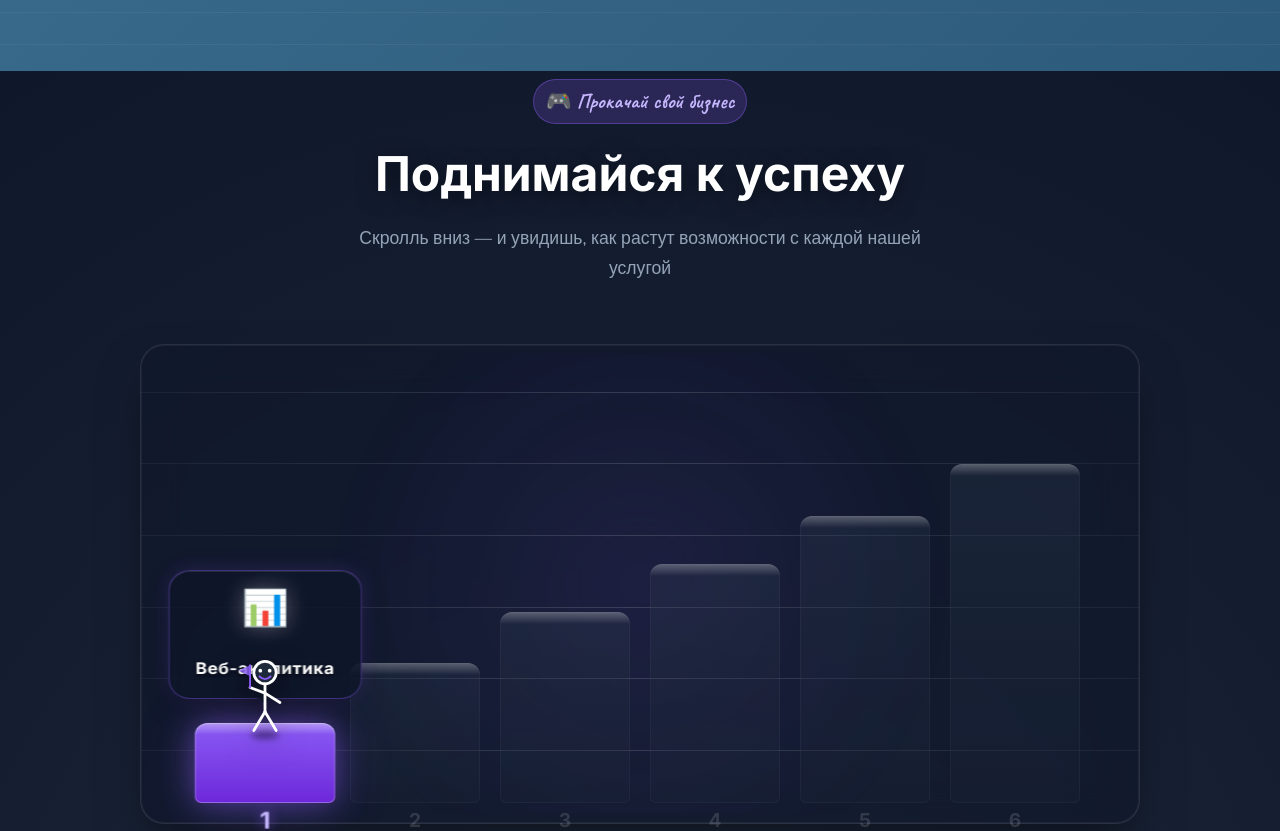
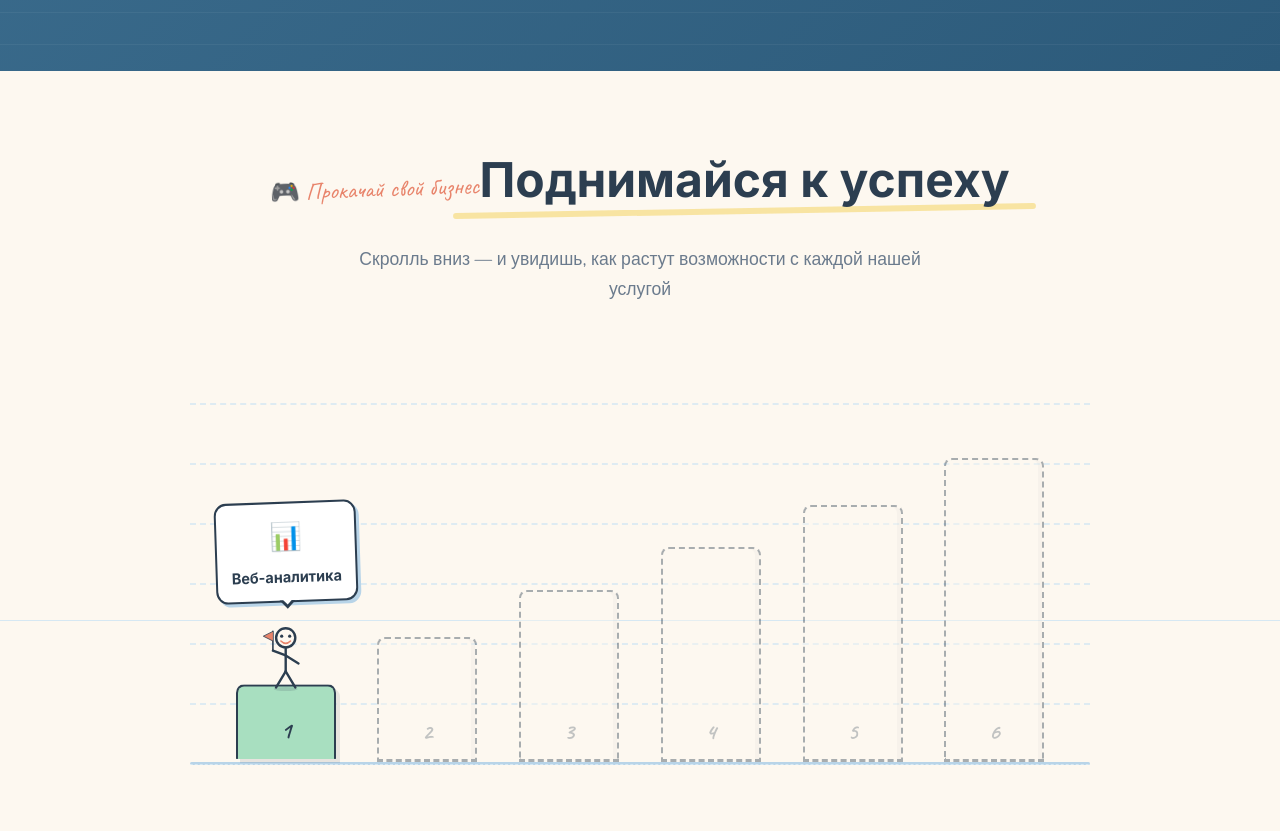
Before and after one commit to reborn-web3/traffic63, a Next.js app: page / in a window 1280 px wide. Shown: the part 980-1811 px from the top of the page. Built offline with nearby package versions, Linux system fonts and the light colour scheme.

Commit message:
design improvements

```diff
--- a/app/globals.css
+++ b/app/globals.css
@@ -63,6 +63,7 @@ body {
     linear-gradient(var(--line-blue-light) 1px, transparent 1px);
   background-size: 100% 32px;
   background-position: 0 0;
+  background-attachment: fixed;
 }
 
 /* Red margin line */
@@ -598,7 +599,7 @@ body::before {
 
 /* ===== COZY BOARD-GAME ROADMAP ===== */
 .cozy-roadmap-section {
-  background: var(--paper); /* matching doodle theme */
+  background: transparent; /* matching doodle theme */
   padding: 100px 0;
   position: relative;
   overflow: hidden;
@@ -854,9 +855,7 @@ body::before {
 
 .climber-outer {
   position: relative;
-  background: radial-gradient(circle at center, #1e293b 0%, #0f172a 100%);
-  color: #fff;
-  overflow: hidden;
+  background: transparent;
 }
 
 .climber-sticky {
@@ -873,56 +872,63 @@ body::before {
   width: 100%;
   padding: 0 0 40px;
   position: relative;
-  z-index: 10;
 }
 
 .climber-header {
   text-align: center;
-  margin-bottom: 40px;
+  margin-bottom: 30px;
 }
 
 .climber-header .section-title {
-  color: #fff;
+  font-family: var(--font-heading);
   font-size: 3rem;
-  text-shadow: 0 4px 20px rgba(0,0,0,0.5);
+  color: var(--ink-dark);
   margin-top: 12px;
+  position: relative;
+  display: inline-block;
+}
+
+.climber-header .section-title::after {
+  content: '';
+  position: absolute;
+  bottom: -4px;
+  left: -5%;
+  width: 110%;
+  height: 6px;
+  background: var(--yellow);
+  border-radius: 3px;
+  transform: rotate(-1deg);
+  z-index: -1;
+  opacity: 0.6;
 }
 
 .climber-header .section-subtitle {
-  color: #94a3b8;
+  color: var(--pencil);
+  font-family: var(--font-body);
   font-size: 1.1rem;
+  margin-top: 15px;
 }
 
 .climber-header .section-label {
-  background: rgba(139, 92, 246, 0.2);
-  border: 1px solid rgba(139, 92, 246, 0.4);
-  color: #c4b5fd;
+  font-family: var(--font-handwritten);
+  font-size: 1.5rem;
+  color: var(--coral);
   display: inline-block;
-  padding: 4px 12px;
-  border-radius: 50px;
-  font-weight: bold;
+  transform: rotate(-2deg);
 }
 
 .climber-arena {
   position: relative;
-  height: 480px;
-  max-width: 1000px;
+  height: 400px;
+  max-width: 900px;
   margin: 0 auto;
-  padding: 60px 40px 0;
-  background: rgba(15, 23, 42, 0.6);
-  border-radius: 24px;
-  border: 1px solid rgba(255, 255, 255, 0.1);
-  box-shadow: 0 25px 50px -12px rgba(0, 0, 0, 0.5), inset 0 0 0 1px rgba(255,255,255,0.05);
-  backdrop-filter: blur(20px);
-  -webkit-backdrop-filter: blur(20px);
+  padding: 40px 20px 0;
 }
 
 .climber-grid {
   position: absolute;
   inset: 0;
   pointer-events: none;
-  border-radius: 24px;
-  overflow: hidden;
 }
 
 .climber-grid-line {
@@ -930,34 +936,35 @@ body::before {
   left: 0;
   right: 0;
   height: 1px;
-  background: rgba(255, 255, 255, 0.05);
-  box-shadow: 0 0 10px rgba(255,255,255,0.02);
-}
-
-.climber-grid-line::after {
-  content: '';
-  position: absolute;
-  left: 0;
-  top: 0;
-  width: 100%;
-  height: 100%;
-  background: linear-gradient(90deg, transparent, rgba(255,255,255,0.1), transparent);
+  border-top: 2px dashed var(--line-blue-light);
+  opacity: 0.8;
 }
 
 .climber-bars {
   display: flex;
   align-items: flex-end;
-  justify-content: center;
-  gap: 20px;
+  justify-content: space-evenly;
+  gap: 16px;
   height: 100%;
   position: relative;
   z-index: 2;
-  padding-bottom: 20px;
+  padding-bottom: 3px;
+}
+
+.climber-baseline {
+  position: absolute;
+  bottom: 0;
+  left: 0;
+  width: 100%;
+  height: 3px;
+  background: var(--line-blue);
+  border-radius: 2px;
+  border-bottom: 1px dashed var(--line-blue-light);
 }
 
 .climber-bar-wrapper {
   flex: 1;
-  max-width: 130px;
+  max-width: 100px;
   display: flex;
   flex-direction: column;
   align-items: center;
@@ -968,214 +975,131 @@ body::before {
 
 .climber-label-modern {
   position: absolute;
-  bottom: calc(100% + 24px);
+  bottom: calc(100% + 80px);
   left: 50%;
-  transform: translateX(-50%) translateY(30px) scale(0.9) rotateX(-20deg);
+  transform: translateX(-50%) translateY(10px) scale(0.9);
   opacity: 0;
-  transition: all 0.6s cubic-bezier(0.34, 1.56, 0.64, 1);
+  transition: all 0.4s cubic-bezier(0.34, 1.56, 0.64, 1);
   pointer-events: none;
   z-index: 10;
-  perspective: 1000px;
 }
 
 .climber-label-modern--visible {
   opacity: 1;
-  transform: translateX(-50%) translateY(0) scale(1) rotateX(0deg);
+  transform: translateX(-50%) translateY(0) scale(1);
 }
 
 .climber-label-modern-inner {
   display: flex;
   flex-direction: column;
   align-items: center;
-  background: rgba(15, 23, 42, 0.85);
-  backdrop-filter: blur(16px);
-  -webkit-backdrop-filter: blur(16px);
-  border: 1px solid rgba(139, 92, 246, 0.4);
-  padding: 16px 24px;
-  border-radius: 20px;
-  box-shadow:
-    0 10px 30px -10px rgba(0, 0, 0, 0.5),
-    0 0 20px rgba(139, 92, 246, 0.2),
-    inset 0 1px 0 rgba(255, 255, 255, 0.1);
+  background: white;
+  border: 2px solid var(--ink-dark);
+  padding: 10px 14px;
+  border-radius: 12px;
+  box-shadow: 3px 3px 0 var(--line-blue);
   white-space: nowrap;
+  position: relative;
+  transform: rotate(-2deg);
 }
 
 .climber-label-modern-inner::after {
   content: '';
   position: absolute;
-  bottom: -6px;
+  bottom: -8px;
   left: 50%;
-  transform: translateX(-50%) rotate(45deg);
-  width: 12px;
-  height: 12px;
-  background: rgba(15, 23, 42, 0.85);
-  border-right: 1px solid rgba(139, 92, 246, 0.4);
-  border-bottom: 1px solid rgba(139, 92, 246, 0.4);
-  backdrop-filter: blur(16px);
-  border-radius: 0 0 4px 0;
+  transform: translateX(-50%);
+  border-width: 8px 8px 0;
+  border-style: solid;
+  border-color: var(--ink-dark) transparent transparent transparent;
+}
+
+.climber-label-modern-inner::before {
+  content: '';
+  position: absolute;
+  bottom: -4px;
+  left: 50%;
+  transform: translateX(-50%);
+  border-width: 6px 6px 0;
+  border-style: solid;
+  border-color: white transparent transparent transparent;
+  z-index: 1;
 }
 
 .climber-label-modern-icon {
-  font-size: 2.2rem;
-  margin-bottom: 8px;
-  filter: drop-shadow(0 0 10px rgba(255,255,255,0.3));
-  animation: float 3s ease-in-out infinite;
+  font-size: 1.6rem;
+  margin-bottom: 4px;
 }
 
 .climber-label-modern-text {
   font-family: var(--font-heading);
-  font-size: 1rem;
+  font-size: 0.9rem;
   font-weight: 700;
-  color: #fff;
-  letter-spacing: 0.03em;
-  text-shadow: 0 2px 4px rgba(0,0,0,0.5);
+  color: var(--ink-dark);
 }
 
 .climber-bar {
   width: 100%;
   position: relative;
-  border-radius: 12px 12px 6px 6px;
-  transition: all 0.6s cubic-bezier(0.34, 1.56, 0.64, 1);
+  border: 2px solid var(--ink-dark);
+  border-bottom: none;
+  border-radius: 8px 8px 0 0;
+  transition: all 0.4s cubic-bezier(0.34, 1.56, 0.64, 1);
   min-height: 40px;
-  transform-style: preserve-3d;
-}
-
-.climber-bar-fill {
-  position: absolute;
-  inset: 0;
-  border-radius: 12px 12px 6px 6px;
-  transition: background 0.6s ease, box-shadow 0.6s ease;
-  overflow: hidden;
-}
-
-.climber-bar-glass-top {
-  position: absolute;
-  top: 0;
-  left: 0;
-  right: 0;
-  height: 12px;
-  background: linear-gradient(180deg, rgba(255,255,255,0.4) 0%, rgba(255,255,255,0) 100%);
-  border-radius: 12px 12px 0 0;
-  z-index: 2;
-  pointer-events: none;
-}
-
-.climber-bar-glint {
-  position: absolute;
-  top: 0;
-  left: -100%;
-  width: 50%;
-  height: 100%;
-  background: linear-gradient(
-    90deg,
-    transparent,
-    rgba(255, 255, 255, 0.4),
-    transparent
-  );
-  transform: skewX(-20deg);
-  animation: glintSweep 2s cubic-bezier(0.4, 0, 0.2, 1) infinite;
-}
-
-@keyframes glintSweep {
-  0% { left: -100%; }
-  30%, 100% { left: 200%; }
-}
-
-.climber-bar--future .climber-bar-fill {
-  background: linear-gradient(
-    180deg,
-    rgba(51, 65, 85, 0.4) 0%,
-    rgba(30, 41, 59, 0.4) 100%
-  );
-  box-shadow: inset 0 0 0 1px rgba(255,255,255,0.05);
+  background: white;
+  box-shadow: inset -4px 0 0 rgba(0,0,0,0.05);
+}
+
+.climber-bar-wrapper:nth-child(1) .climber-bar { background-color: var(--mint-light); }
+.climber-bar-wrapper:nth-child(2) .climber-bar { background-color: var(--coral-light); }
+.climber-bar-wrapper:nth-child(3) .climber-bar { background-color: var(--line-blue-light); }
+.climber-bar-wrapper:nth-child(4) .climber-bar { background-color: var(--paper-dark); }
+.climber-bar-wrapper:nth-child(5) .climber-bar { background-color: var(--yellow-light); }
+.climber-bar-wrapper:nth-child(6) .climber-bar { background-color: var(--line-blue-light); }
+
+.climber-bar--active {
+  transform: scaleY(1.05) translateY(-2px);
+  transform-origin: bottom center;
+  box-shadow: 4px 4px 0 rgba(44, 62, 80, 0.1);
+  z-index: 5;
+}
+
+.climber-bar--past {
+  opacity: 0.9;
 }
 
 .climber-bar--future {
-  opacity: 0.7;
-}
-
-.climber-bar--past .climber-bar-fill {
-  background: linear-gradient(
-    180deg,
-    #10b981 0%,
-    #059669 100%
-  );
-  box-shadow:
-    inset 0 0 0 1px rgba(255,255,255,0.2),
-    0 0 20px rgba(16, 185, 129, 0.3);
-}
-
-.climber-bar--past {
-  transform: translateZ(5px);
-}
-
-.climber-bar--active .climber-bar-fill {
-  background: linear-gradient(
-    180deg,
-    #8b5cf6 0%,
-    #6d28d9 100%
-  );
-  box-shadow:
-    inset 0 0 0 1px rgba(255,255,255,0.3),
-    0 0 30px rgba(139, 92, 246, 0.5),
-    0 0 60px rgba(139, 92, 246, 0.2);
-}
-
-.climber-bar--active {
-  transform: scaleX(1.08) translateZ(15px);
-  z-index: 5;
+  opacity: 0.4;
+  background-color: var(--paper) !important;
+  border-style: dashed;
 }
 
 .climber-bar-number {
   position: absolute;
-  bottom: -34px;
+  bottom: 8px;
   left: 50%;
   transform: translateX(-50%);
-  font-family: var(--font-heading);
-  font-size: 1.2rem;
-  font-weight: 800;
-  color: rgba(255, 255, 255, 0.5);
+  font-family: var(--font-handwritten);
+  font-size: 1.4rem;
+  font-weight: 700;
+  color: var(--ink-dark);
   z-index: 3;
-  transition: all 0.3s ease;
+  opacity: 0.7;
 }
 
 .climber-bar--active .climber-bar-number {
-  color: #c4b5fd;
-  text-shadow: 0 0 10px rgba(139, 92, 246, 0.8);
-  transform: translateX(-50%) scale(1.2);
-}
-
-.climber-bar--future .climber-bar-number {
-  color: rgba(255, 255, 255, 0.2);
-}
-
-.climber-glow {
-  position: absolute;
-  top: 50%;
-  left: 50%;
-  transform: translate(-50%, -50%);
-  width: 100%;
-  height: 100%;
-  background: radial-gradient(circle at center, rgba(139, 92, 246, 0.15) 0%, transparent 60%);
-  pointer-events: none;
-  z-index: 0;
-  animation: pulseNeonGlow 4s ease-in-out infinite alternate;
-}
-
-@keyframes pulseNeonGlow {
-  0% { opacity: 0.6; transform: translate(-50%, -50%) scale(0.95); }
-  100% { opacity: 1; transform: translate(-50%, -50%) scale(1.05); }
+  opacity: 1;
 }
 
 .climber-character-global {
   position: absolute;
   left: 0;
   bottom: 0;
-  width: 56px;
-  height: 80px;
+  width: 48px;
+  height: 64px;
   z-index: 20;
   transition: transform 0.5s cubic-bezier(0.34, 1.56, 0.64, 1), bottom 0.5s cubic-bezier(0.34, 1.56, 0.64, 1), opacity 0.3s ease;
-  margin-left: -28px;
+  margin-left: -24px;
 }
 
 .climber-character-inner {
@@ -1190,22 +1114,20 @@ body::before {
   height: 100%;
   position: relative;
   z-index: 2;
-  filter: drop-shadow(0 10px 15px rgba(0, 0, 0, 0.5));
   transition: transform 0.3s ease;
 }
 
 .climber-character-shadow {
   position: absolute;
-  bottom: -4px;
+  bottom: -2px;
   left: 50%;
   transform: translateX(-50%);
-  width: 28px;
-  height: 8px;
-  background: rgba(0, 0, 0, 0.4);
+  width: 24px;
+  height: 4px;
+  background: var(--ink-dark);
+  opacity: 0.15;
   border-radius: 50%;
-  filter: blur(3px);
   z-index: 1;
-  transition: all 0.5s ease;
 }
 
 .is-jumping .climber-svg {
@@ -1228,15 +1150,15 @@ body::before {
 
 @keyframes hopArc {
   0% { transform: translateY(0) scale(1, 1); }
-  20% { transform: translateY(5px) scale(1.1, 0.9); }
-  50% { transform: translateY(-55px) scale(0.9, 1.1); }
-  80% { transform: translateY(-5px) scale(1.05, 0.95); }
+  20% { transform: translateY(4px) scale(1.1, 0.9); }
+  50% { transform: translateY(-40px) scale(0.95, 1.05); }
+  80% { transform: translateY(-4px) scale(1.05, 0.95); }
   100% { transform: translateY(0) scale(1, 1); }
 }
 
 @keyframes shadowScale {
-  0%, 100% { transform: translateX(-50%) scale(1); opacity: 1; }
-  50% { transform: translateX(-50%) scale(0.3); opacity: 0.2; }
+  0%, 100% { transform: translateX(-50%) scale(1); opacity: 0.15; }
+  50% { transform: translateX(-50%) scale(0.5); opacity: 0.05; }
 }
 
 @keyframes armsSwing {
@@ -1246,76 +1168,71 @@ body::before {
 
 @keyframes legsTuck {
   0%, 100% { transform: translateY(0); }
-  50% { transform: translateY(-12px); }
+  50% { transform: translateY(-10px); }
 }
 
 @media (max-width: 992px) {
   .climber-header .section-title {
     font-size: 2.5rem;
   }
-  .climber-arena {
-    height: 420px;
-    padding: 50px 20px 0;
-  }
 }
 
 @media (max-width: 768px) {
   .climber-arena {
-    height: 380px;
-    padding: 40px 10px 0;
+    height: 320px;
+    padding: 30px 10px 0;
   }
   .climber-bars {
     gap: 8px;
-    padding-bottom: 30px;
   }
   .climber-bar-wrapper {
-    max-width: 80px;
+    max-width: 60px;
   }
   .climber-label-modern-inner {
-    padding: 8px 12px;
+    padding: 6px 10px;
   }
   .climber-label-modern-icon {
-    font-size: 1.5rem;
+    font-size: 1.2rem;
   }
   .climber-label-modern-text {
-    font-size: 0.8rem;
+    font-size: 0.7rem;
   }
   .climber-bar-number {
     font-size: 1rem;
-    bottom: -24px;
+    bottom: 5px;
   }
   .climber-character-global {
-    width: 44px;
-    height: 64px;
-    margin-left: -22px;
+    width: 36px;
+    height: 48px;
+    margin-left: -18px;
   }
 }
 
 @media (max-width: 480px) {
   .climber-arena {
-    height: 320px;
+    height: 280px;
   }
   .climber-bars {
     gap: 5px;
   }
   .climber-bar-wrapper {
-    max-width: 55px;
+    max-width: 45px;
   }
   .climber-label-modern-inner {
-    padding: 6px 10px;
-    border-radius: 12px;
+    padding: 4px 8px;
+    border-radius: 8px;
   }
   .climber-label-modern-icon {
-    font-size: 1.2rem;
-    margin-bottom: 4px;
+    font-size: 1rem;
+    margin-bottom: 2px;
   }
   .climber-label-modern-text {
-    font-size: 0.7rem;
+    font-size: 0.6rem;
   }
   .climber-character-global {
-    width: 36px;
-    height: 52px;
-    margin-left: -18px;
+    width: 30px;
+    height: 40px;
+    margin-left: -15px;
   }
 }
 
--- a/components/ServiceClimber.tsx
+++ b/components/ServiceClimber.tsx
@@ -58,6 +58,27 @@ export const ServiceClimber = () => {
       window.removeEventListener("resize", updateCharPos);
     };
   }, [updateCharPos]);
+
+  const handleBarClick = useCallback((index: number) => {
+    const outer = outerRef.current;
+    if (!outer) return;
+
+    const outerHeight = outer.offsetHeight;
+    const viewportHeight = window.innerHeight;
+    const scrollableRange = outerHeight - viewportHeight;
+
+    // Center progress for the clicked bar
+    const targetProgress = (index + 0.5) / SERVICES.length;
+    const targetScrolled = targetProgress * scrollableRange;
+
+    // Absolute Y position
+    const targetY = targetScrolled + outer.offsetTop;
+
+    window.scrollTo({
+      top: targetY,
+      behavior: "smooth"
+    });
+  }, []);
 
   const handleScroll = useCallback(() => {
     const outer = outerRef.current;
@@ -137,6 +158,8 @@ export const ServiceClimber = () => {
                     <div
                       className="climber-bar-wrapper"
                       key={idx}
+                      onClick={() => handleBarClick(idx)}
+                      style={{ cursor: 'pointer' }}
                     >
                       <div
                         className={`climber-bar ${
@@ -187,22 +210,22 @@ export const ServiceClimber = () => {
                       className="climber-svg"
                       style={{ transform: facingRight ? 'scaleX(1)' : 'scaleX(-1)' }}
                     >
-                      <circle cx="30" cy="16" r="12" stroke="#ffffff" strokeWidth="3" fill="#1e293b"/>
-                      <circle cx="25" cy="14" r="2" fill="#ffffff" />
-                      <circle cx="35" cy="14" r="2" fill="#ffffff" />
-                      <path d="M24 20 Q30 26 36 20" stroke="#8b5cf6" strokeWidth="2" strokeLinecap="round" fill="none"/>
-                      <line x1="30" y1="28" x2="30" y2="58" stroke="#ffffff" strokeWidth="3" strokeLinecap="round"/>
+                      <circle cx="30" cy="16" r="12" stroke="var(--ink-dark)" strokeWidth="3" fill="var(--paper)"/>
+                      <circle cx="25" cy="14" r="2" fill="var(--ink-dark)" />
+                      <circle cx="35" cy="14" r="2" fill="var(--ink-dark)" />
+                      <path d="M24 20 Q30 26 36 20" stroke="var(--coral)" strokeWidth="2" strokeLinecap="round" fill="none"/>
+                      <line x1="30" y1="28" x2="30" y2="58" stroke="var(--ink-dark)" strokeWidth="3" strokeLinecap="round"/>
                       <g className="climber-arms">
-                        <line x1="30" y1="38" x2="14" y2="48" stroke="#ffffff" strokeWidth="3" strokeLinecap="round"/>
-                        <line x1="30" y1="38" x2="46" y2="32" stroke="#ffffff" strokeWidth="3" strokeLinecap="round"/>
+                        <line x1="30" y1="38" x2="14" y2="48" stroke="var(--ink-dark)" strokeWidth="3" strokeLinecap="round"/>
+                        <line x1="30" y1="38" x2="46" y2="32" stroke="var(--ink-dark)" strokeWidth="3" strokeLinecap="round"/>
                       </g>
                       <g className="climber-legs">
-                        <line x1="30" y1="58" x2="18" y2="78" stroke="#ffffff" strokeWidth="3" strokeLinecap="round"/>
-                        <line x1="30" y1="58" x2="42" y2="78" stroke="#ffffff" strokeWidth="3" strokeLinecap="round"/>
+                        <line x1="30" y1="58" x2="18" y2="78" stroke="var(--ink-dark)" strokeWidth="3" strokeLinecap="round"/>
+                        <line x1="30" y1="58" x2="42" y2="78" stroke="var(--ink-dark)" strokeWidth="3" strokeLinecap="round"/>
                       </g>
                       <g className="climber-flag">
-                        <line x1="46" y1="32" x2="46" y2="8" stroke="#8b5cf6" strokeWidth="2" strokeLinecap="round"/>
-                        <path d="M46 8 L58 14 L46 20" fill="#8b5cf6" opacity="0.8" />
+                        <line x1="46" y1="32" x2="46" y2="8" stroke="var(--ink-dark)" strokeWidth="2" strokeLinecap="round"/>
+                        <path d="M46 8 L58 14 L46 20" fill="var(--coral)" stroke="var(--ink-dark)" strokeWidth="1" strokeLinejoin="round" />
                       </g>
                     </svg>
                   </div>
--- a/components/ServiceSnake.tsx
+++ b/components/ServiceSnake.tsx
@@ -60,9 +60,55 @@ const ROADMAP: ServiceRoadmapItem[] = [
     translateX: "200px",
     translateY: "0px",
   },
+  {
+    id: "smm",
+    step: "05",
+    title: "SMM и Контент",
+    description: "Ведение социальных сетей, создание вовлекающего контента и комьюнити-менеджмент. Делаем ваш бренд живым.",
+    whyItMatters: "Соцсети — это лицо бизнеса. Мы формируем лояльное сообщество вокруг вашего бренда, подогреваем интерес и превращаем подписчиков в адвокатов бренда.",
+    tag: "охваты и лояльность",
+    icon: "/images/doodle_megaphone.png", // Используем имеющуюся иконку
+    translateX: "-200px",
+    translateY: "0px",
+  },
+  {
+    id: "crm",
+    step: "06",
+    title: "CRM и Автоматизация",
+    description: "Внедрение CRM, email-маркетинга и чат-ботов. Выстраиваем систему возврата и удержания покупателей.",
+    whyItMatters: "Привлечь клиента дорого, удержать — дешевле. Мы автоматизируем воронку продаж так, чтобы клиенты покупали снова и снова.",
+    tag: "рост LTV",
+    icon: "/images/doodle_growth.png", // Используем имеющуюся иконку
+    translateX: "200px",
+    translateY: "0px",
+  },
 ];
 
+// Генератор SVG пути для любого количества карточек
+const generateSnakePath = (numItems: number) => {
+  if (numItems === 0) return "";
+  const points = [];
+  for (let i = 0; i < numItems; i++) {
+    const isRight = i % 2 !== 0;
+    const x = isRight ? 75 : 25;
+    const y = 12.5 + i * 25;
+    points.push({ x, y });
+  }
+
+  let d = `M ${points[0].x} ${points[0].y}`;
+  for (let i = 1; i < numItems; i++) {
+    const prev = points[i - 1];
+    const curr = points[i];
+    d += ` C 50 ${prev.y}, 50 ${curr.y}, ${curr.x} ${curr.y}`;
+  }
+  return d;
+};
+
 export const ServiceSnake = () => {
+  const numItems = ROADMAP.length;
+  const viewBoxHeight = numItems * 25;
+  const pathD = generateSnakePath(numItems);
+
   return (
     <section className="section cozy-roadmap-section" id="services">
       <div className="container">
@@ -79,10 +125,10 @@ export const ServiceSnake = () => {
           <svg
             className="cozy-path-svg"
             preserveAspectRatio="none"
-            viewBox="0 0 100 100"
+            viewBox={`0 0 100 ${viewBoxHeight}`}
           >
             <path
-              d="M 25 12.5 C 50 12.5, 50 37.5, 75 37.5 C 50 37.5, 50 62.5, 25 62.5 C 50 62.5, 50 87.5, 75 87.5"
+              d={pathD}
               fill="none"
               stroke="var(--coral)"
               strokeWidth="4"
```
